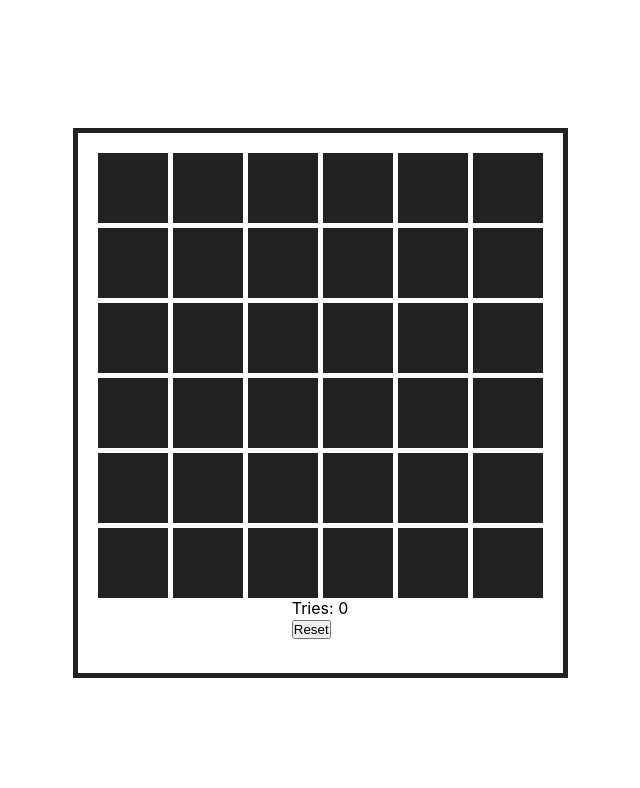
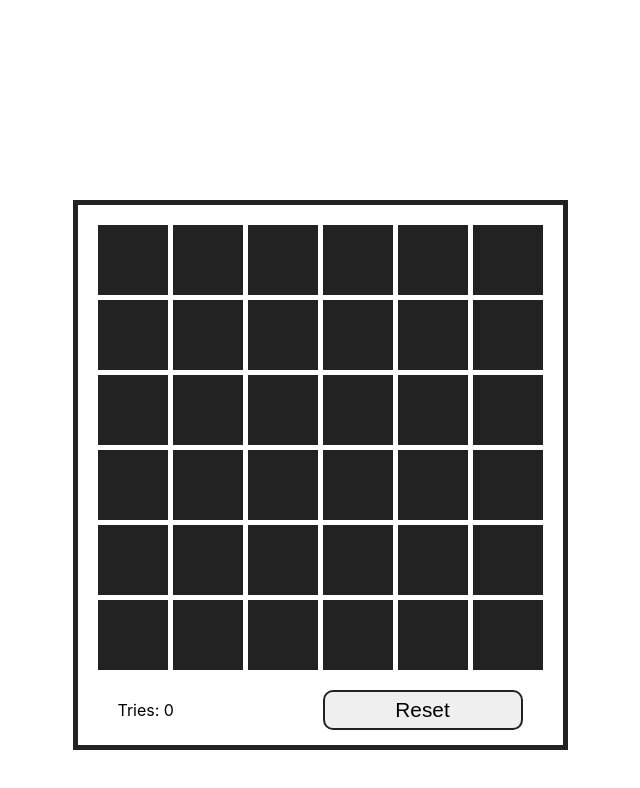
Before and after one commit to Amanturizm/react-search-item, a React (Create React App) app: page / in a window 1280 px wide. Shown: the top 788 px of the page, without its empty margins (320-960 px from the left). Built offline with nearby package versions, Linux system fonts and the light colour scheme.

Commit message:
add additional task

```diff
--- a/src/App.css
+++ b/src/App.css
@@ -8,11 +8,30 @@
   display: flex;
   flex-direction: column;
   align-items: center;
+  gap: 20px;
   width: 495px;
   height: 550px;
-  margin: 10% auto;
+  margin: 0 auto;
+  margin-top: 200px;
   padding: 20px;
   border: 5px solid #222;
+  position: relative;
+}
+
+.winning {
+  width: 430px;
+  position: absolute;
+  top: -310px;
+  animation: scale 1s linear;
+}
+
+@keyframes scale {
+  0% {
+    scale: 0;
+  }
+  100% {
+    scale: 1;
+  }
 }
 
 .Cells {
@@ -20,3 +39,26 @@
   flex-wrap: wrap;
   gap: 5px;
 }
+
+.App .options {
+  width: 100%;
+  display: flex;
+  justify-content: space-between;
+  align-items: center;
+  padding: 0 20px;
+}
+
+.reset-btn {
+  font-size: 1.3rem;
+  width: 200px;
+  min-height: 40px;
+  border: 2px solid #222;
+  border-radius: 10px;
+  cursor: pointer;
+}
+
+.reset-btn:hover {
+  background-color: #222;
+  transition: background-color .2s linear;
+  color: #fff;
+}
--- a/src/App.tsx
+++ b/src/App.tsx
@@ -2,6 +2,7 @@ import React, {useState} from 'react';
 import './App.css';
 import Cells from './components/Cells/Cells';
 import Counter from './components/Counter/Counter';
+import Winning from './components/Winning/Winning';
 
 interface ICell {
   hasItem: boolean;
@@ -19,11 +20,12 @@ const App = () => {
 
   const [cells, setCells] = useState<ICell[]>(defaultCells);
   const [count, setCount] = useState<number>(0);
-
+  const [winning, setWinning] = useState<boolean>(false);
 
   const incrementCount = (index: number): void => {
     const cellsCopy: ICell[] = [...cells];
     const cellCopy: ICell = {...cellsCopy[index]};
+    cellCopy.hasItem ? setWinning(true) : setWinning(false)
     cellCopy.clicked = true;
     cellsCopy[index] = cellCopy;
     setCount(count + 1);
@@ -33,11 +35,13 @@ const App = () => {
   const resetGame = (): void => {
     setCount(0);
     setCells(defaultCells);
+    setWinning(false);
   }
 
   return (
     <div className="App">
-      <Cells onClickHandler={(index: number) => incrementCount(index)} cells={cells} />
+      {winning ? <Winning /> : null}
+      <Cells onClickHandler={(index: number) => incrementCount(index)} cells={cells} winning={winning} />
       <div className="options">
         <Counter count={count} />
         <button onClick={resetGame} className="reset-btn">Reset</button>
--- a/src/components/Cells/Cells.tsx
+++ b/src/components/Cells/Cells.tsx
@@ -9,11 +9,12 @@ interface ICell {
 interface IProps {
   cells: ICell[];
   onClickHandler: (index: number) => void;
+  winning: boolean;
 }
 
-const Cell: React.FC<IProps> = ({cells, onClickHandler}) => {
+const Cell: React.FC<IProps> = ({cells, onClickHandler, winning}) => {
   return (
-    <div className="Cells">
+    <div className={`Cells ${winning ? 'clickedCell' : null}`}>
       {
         cells.map((cell: ICell, index: number) => {
           return (
--- /dev/null
+++ b/src/components/Winning/Winning.tsx
@@ -0,0 +1,8 @@
+import React from 'react';
+import winning from './winnig.png';
+
+const Winning: React.FC = () => {
+  return <img className="winning" src={winning} alt="winning"/>;
+};
+
+export default Winning;
```
Also changed, not shown: src/components/Winning/winnig.png (added).
